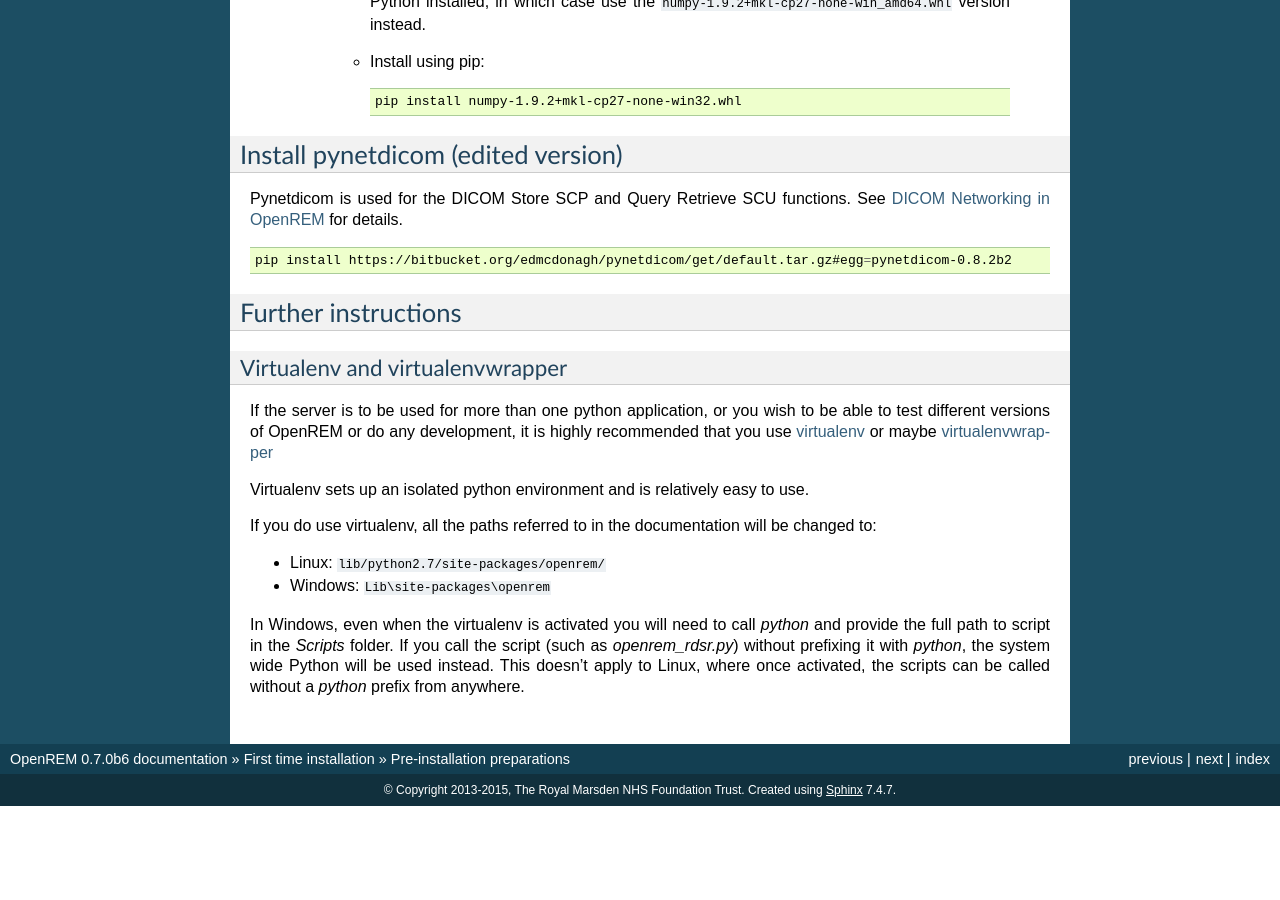
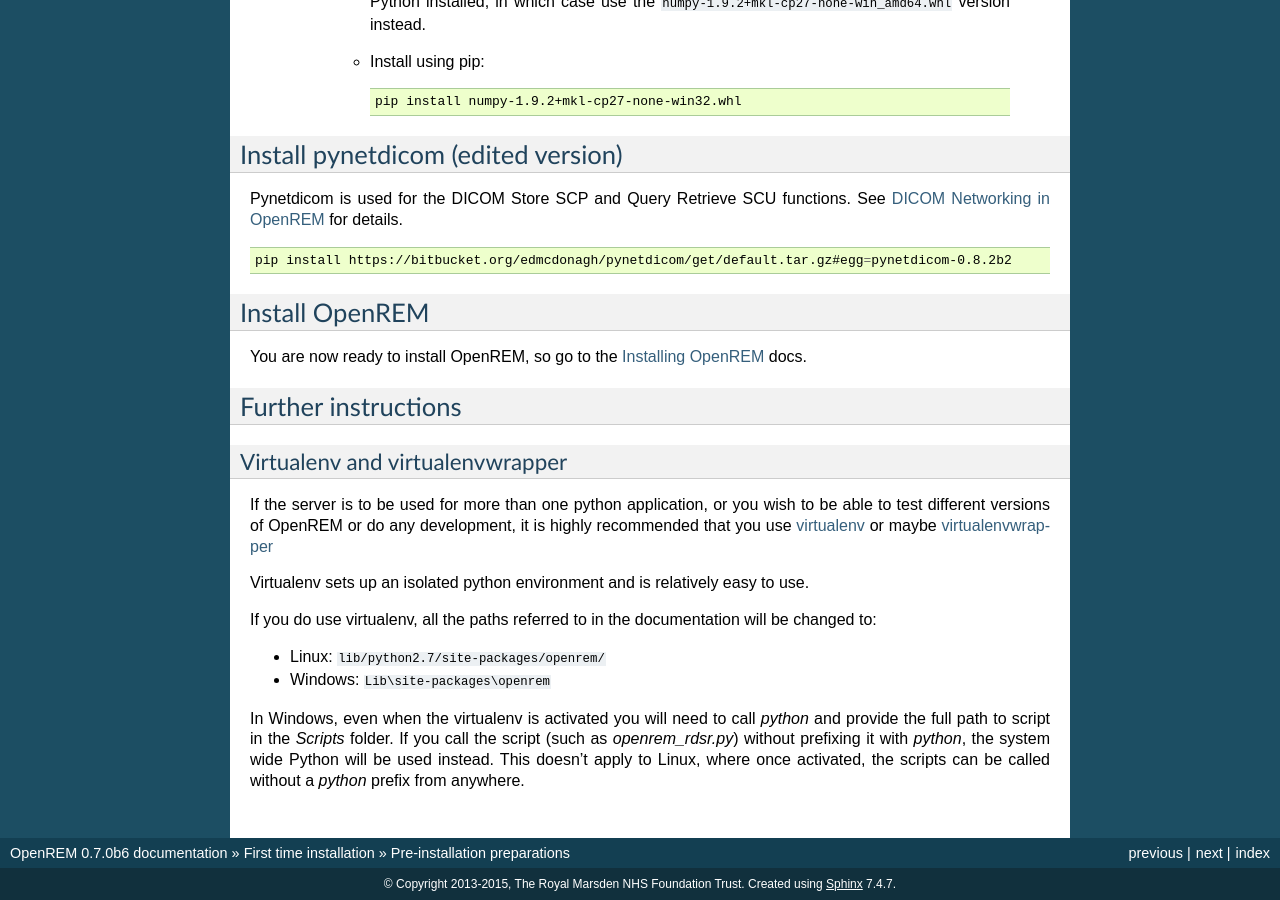
Before and after one commit to ckswilliams/modOpenREM, a Sphinx documentation site: the page built from docs/install-prep.rst, in a window 1280 px wide and 900 px high, scrolled down 2370 px. Built offline with Sphinx 7.4.7, drawn with Linux system fonts in a browser that asks for light colours; before the commit the page ends 3176 px from its top, so only the background shows below that.

Commit message:
Added link to install docs from pre-install docs

```diff
--- a/docs/install-prep.rst
+++ b/docs/install-prep.rst
@@ -111,6 +111,11 @@
 
     pip install https://bitbucket.org/edmcdonagh/pynetdicom/get/default.tar.gz#egg=pynetdicom-0.8.2b2
 
+Install OpenREM
+===============
+
+You are now ready to install OpenREM, so go to the :doc:`install` docs.
+
 Further instructions
 ====================
 
```
